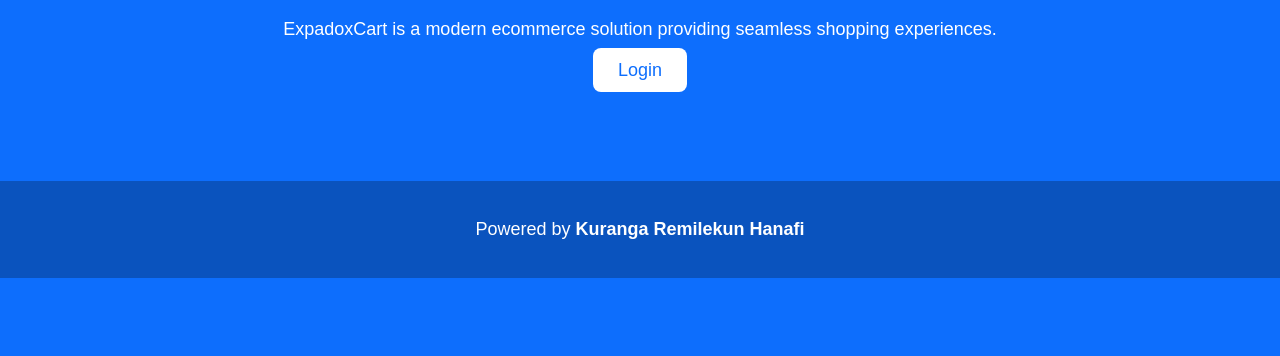
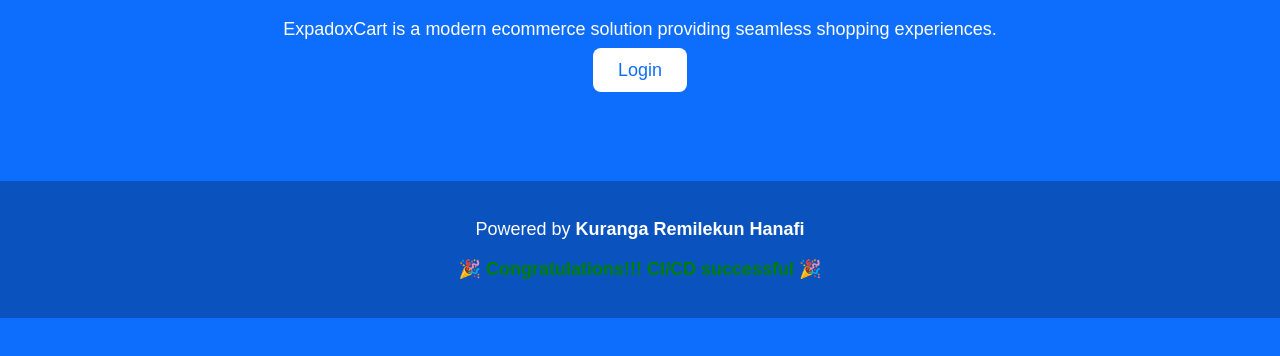
Before and after one commit to Kuranga-Remilekun/ExpadoxCart-, a website: page public/index.html in a window 1280 px wide. Shown: the part 270-626 px from the top of the page. Drawn offline with Linux system fonts and the light colour scheme.

Commit message:
Update index.html

```diff
--- a/public/index.html
+++ b/public/index.html
@@ -14,6 +14,8 @@
   </div>
   <footer>
     <p>Powered by <strong>Kuranga Remilekun Hanafi</strong></p>
+    <p style="color: green; font-weight: bold;">🎉 Congratulations!!! CI/CD successful 🎉</p>
+
   </footer>
 </body>
 </html>
```
